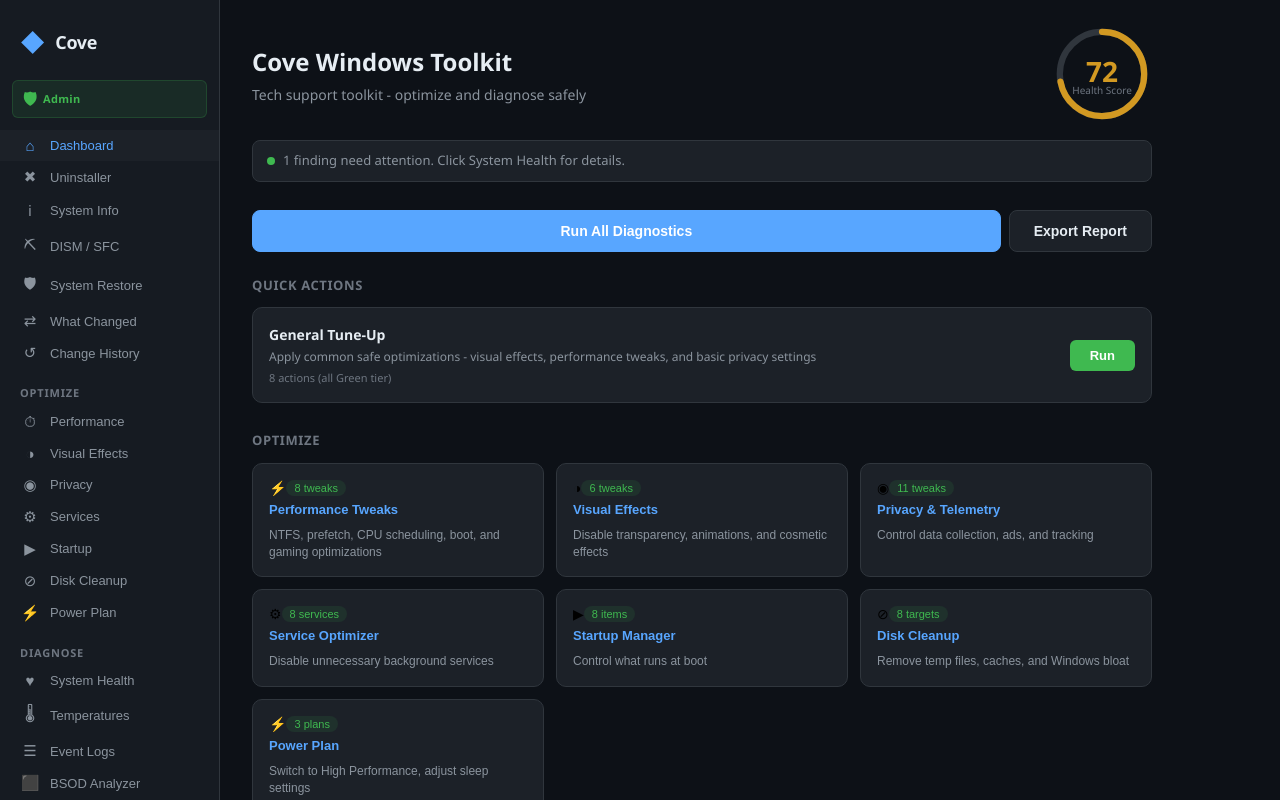
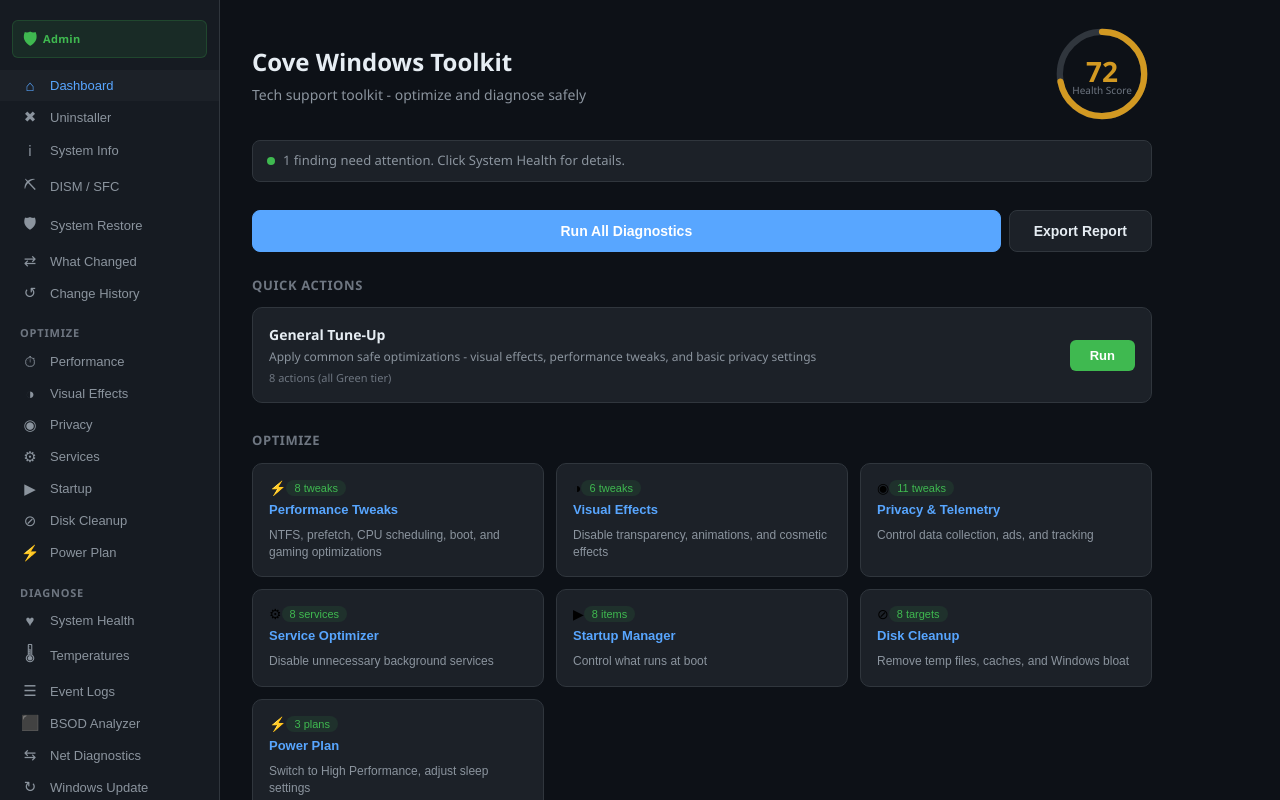
Before and after one commit to Sin213/cove-windows-toolkit, a React (Vite) app in the folder ui/: page / in a window 1280 px wide. Built offline with nearby package versions, Linux system fonts and the light colour scheme.

Commit message:
Remove redundant Cove sidebar brand
The titlebar already shows the app name, so the sidebar's Cove diamond/wordmark was redundant. Drop it and let the Admin badge sit at the top of the sidebar.

```diff
--- a/ui/src/components/Sidebar.css
+++ b/ui/src/components/Sidebar.css
@@ -32,7 +32,7 @@
   display: flex;
   align-items: center;
   gap: 6px;
-  margin: 0 12px 12px;
+  margin: 12px 12px 12px;
   padding: 6px 10px;
   border-radius: 6px;
   font-size: 11px;
--- a/ui/src/components/Sidebar.tsx
+++ b/ui/src/components/Sidebar.tsx
@@ -58,10 +58,6 @@ export default function Sidebar({ current, onNavigate }: Props) {
 
   return (
     <nav className="sidebar">
-      <div className="sidebar-header">
-        <span className="logo">◆</span>
-        <span className="title">Cove</span>
-      </div>
       {isAdmin !== null && (
         <div className={`admin-badge ${isAdmin ? "admin-yes" : "admin-no"}`}>
           <span className="admin-icon">{isAdmin ? "🛡" : "⚠"}</span>
```
